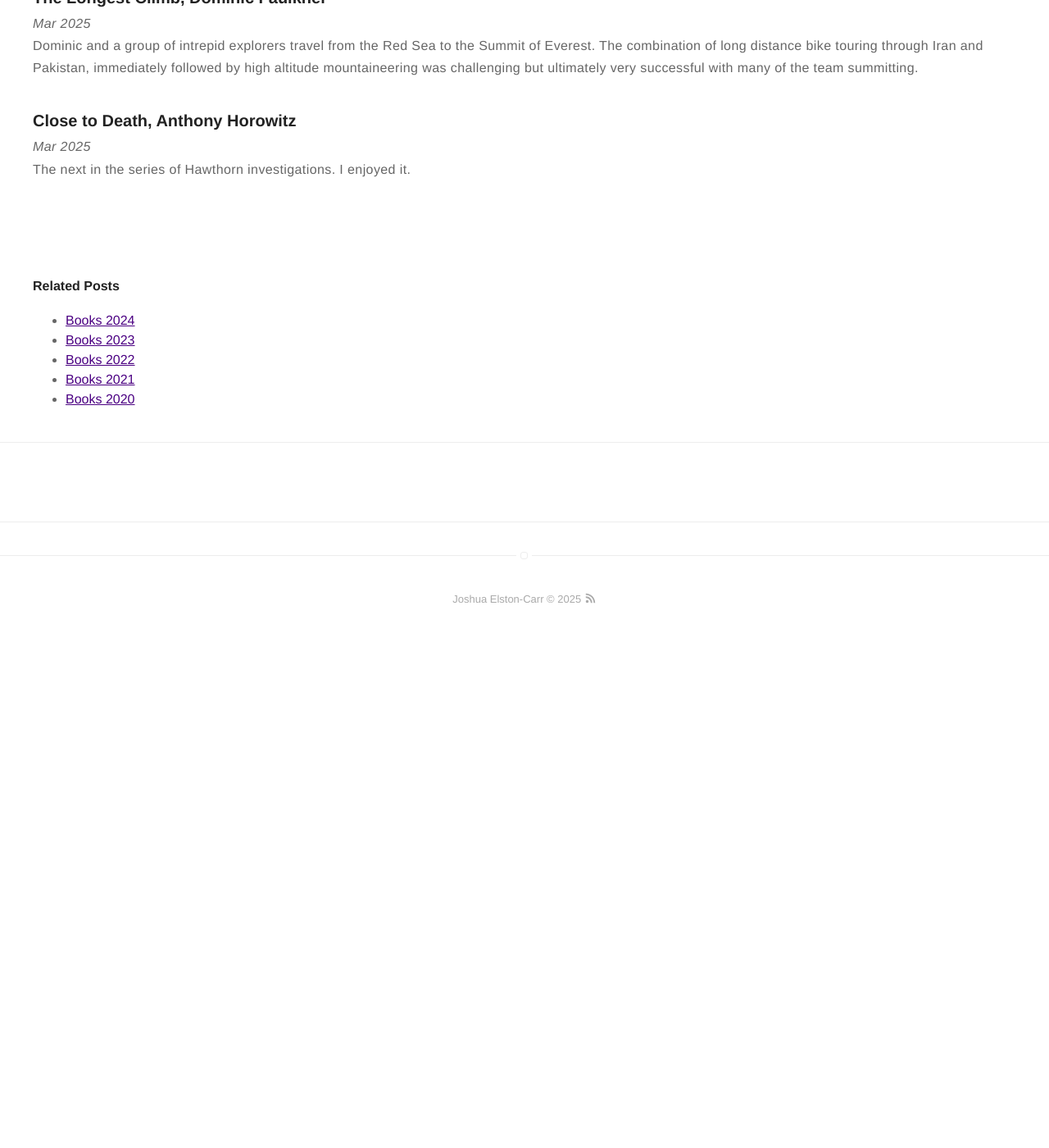
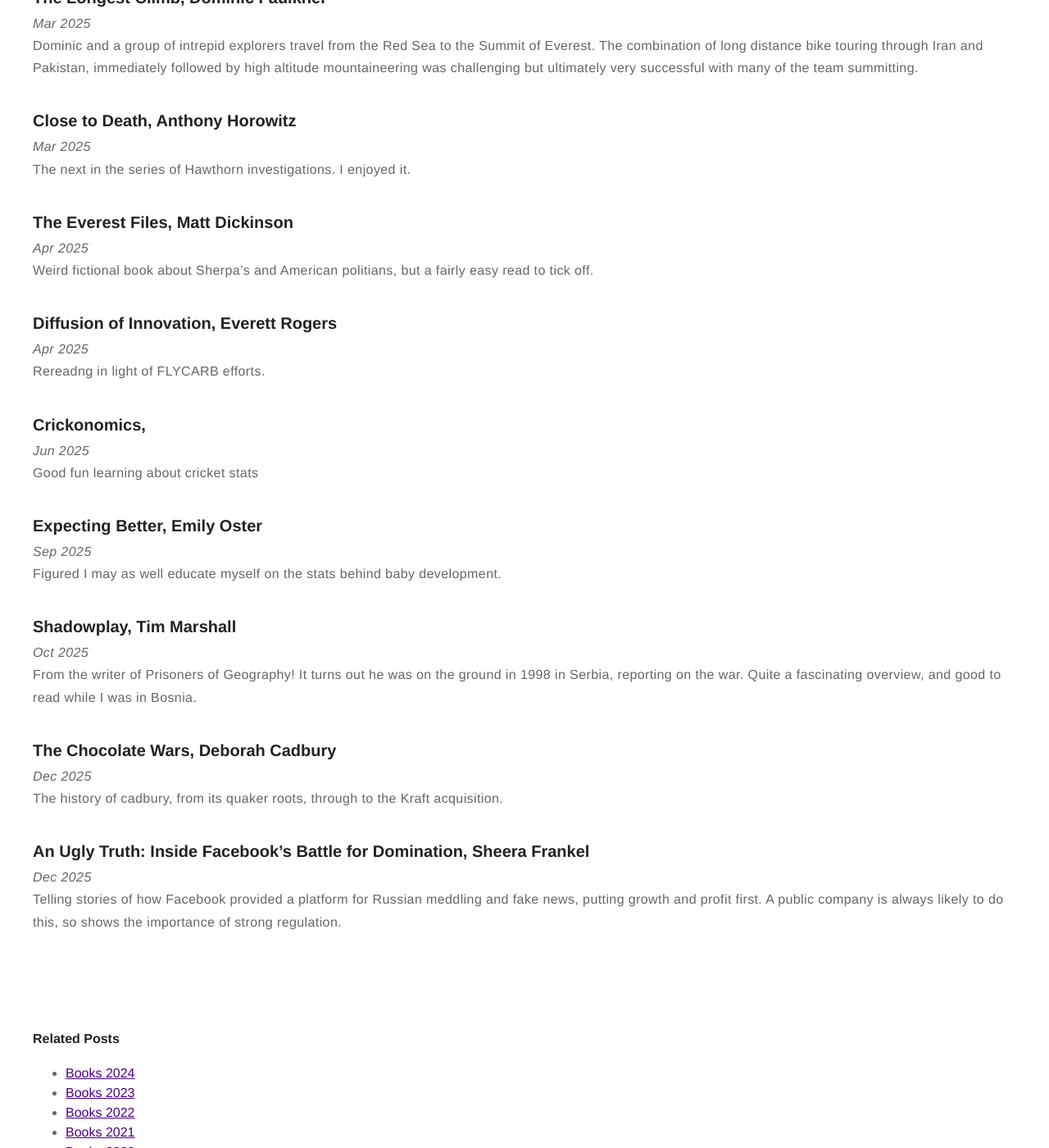
Before and after one commit to jc782/jc782.github.io, a Jekyll site: the page built from _posts/2025-01-01-Books-2025.markdown, in a window 1280 px wide and 1400 px high, scrolled down 768 px. Shown: the whole window at 82% size. Built offline with Jekyll 4.4.1, drawn with Linux system fonts in a browser that asks for light colours; before the commit the page ends 1546 px from its top, so only the background shows below that.

Commit message:
add books, add images bosnia

```diff
--- a/_posts/2025-01-01-Books-2025.markdown
+++ b/_posts/2025-01-01-Books-2025.markdown
@@ -30,3 +30,32 @@ Dominic and a group of intrepid explorers travel from the Red Sea to the Summit
 ### Close to Death, Anthony Horowitz
 *Mar 2025*
 The next in the series of Hawthorn investigations. I enjoyed it.
+
+### The Everest Files, Matt Dickinson
+*Apr 2025*
+Weird fictional book about Sherpa's and American politians, but a fairly easy read to tick off.
+
+### Diffusion of Innovation, Everett Rogers
+*Apr 2025*
+Rereadng in light of FLYCARB efforts.
+
+### Crickonomics,
+*Jun 2025*
+Good fun learning about cricket stats
+
+### Expecting Better, Emily Oster
+*Sep 2025*
+Figured I may as well educate myself on the stats behind baby development.
+
+
+### Shadowplay, Tim Marshall
+*Oct 2025*
+From the writer of Prisoners of Geography! It turns out he was on the ground in 1998 in Serbia, reporting on the war. Quite a fascinating overview, and good to read while I was in Bosnia.
+
+### The Chocolate Wars, Deborah Cadbury
+*Dec 2025*
+The history of cadbury, from its quaker roots, through to the Kraft acquisition.
+
+### An Ugly Truth: Inside Facebook's Battle for Domination, Sheera Frankel
+*Dec 2025*
+Telling stories of how Facebook provided a platform for Russian meddling and fake news, putting growth and profit first. A public company is always likely to do this, so shows the importance of strong regulation.
```
Also changed, not shown: assets/images/bosnia/bikes.jpg (added), assets/images/bosnia/bobsled.jpg (added), assets/images/bosnia/bridge.jpg (added), assets/images/bosnia/sniper.jpg (added), assets/images/bosnia/summit.jpg (added), assets/images/bosnia/train.jpg (added).
